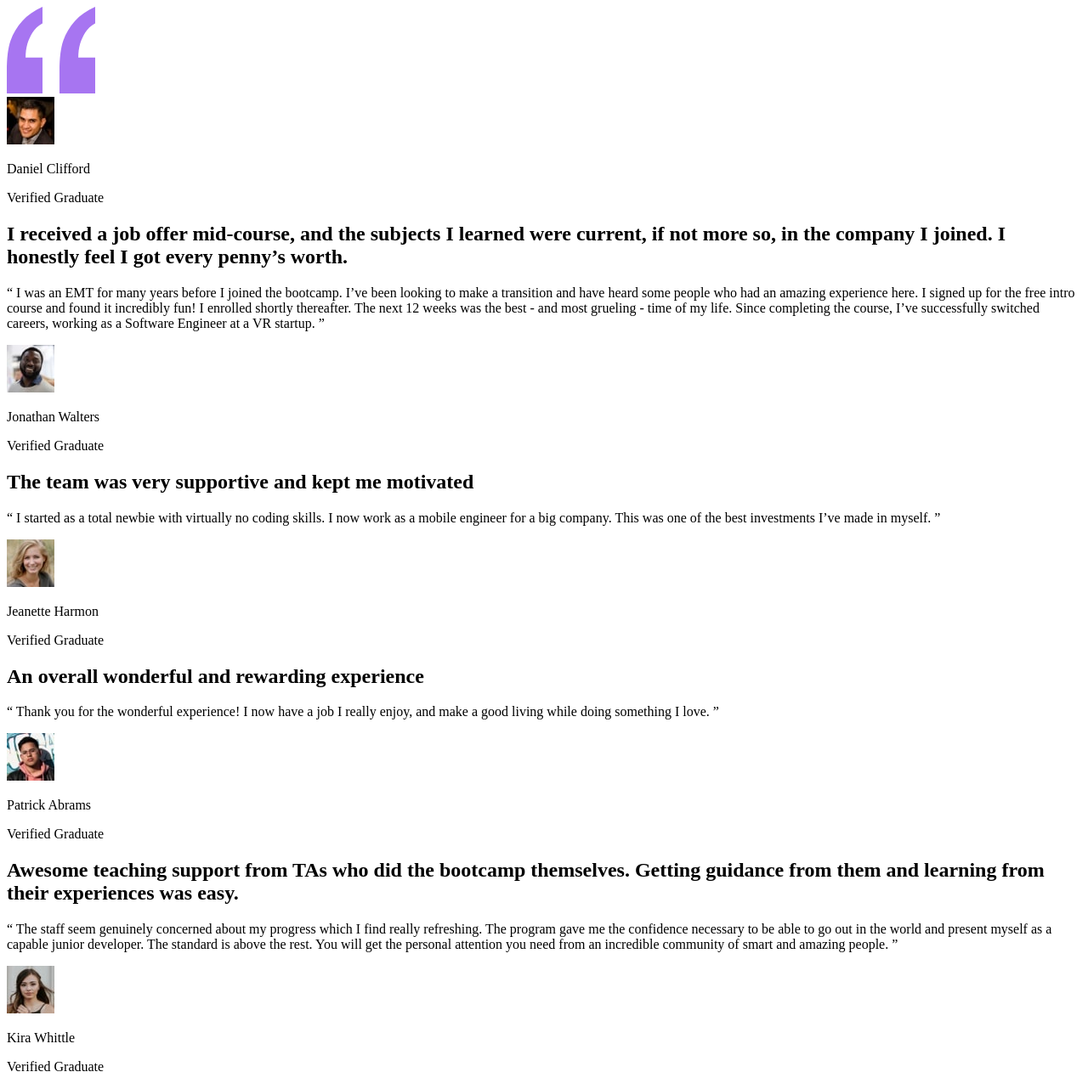
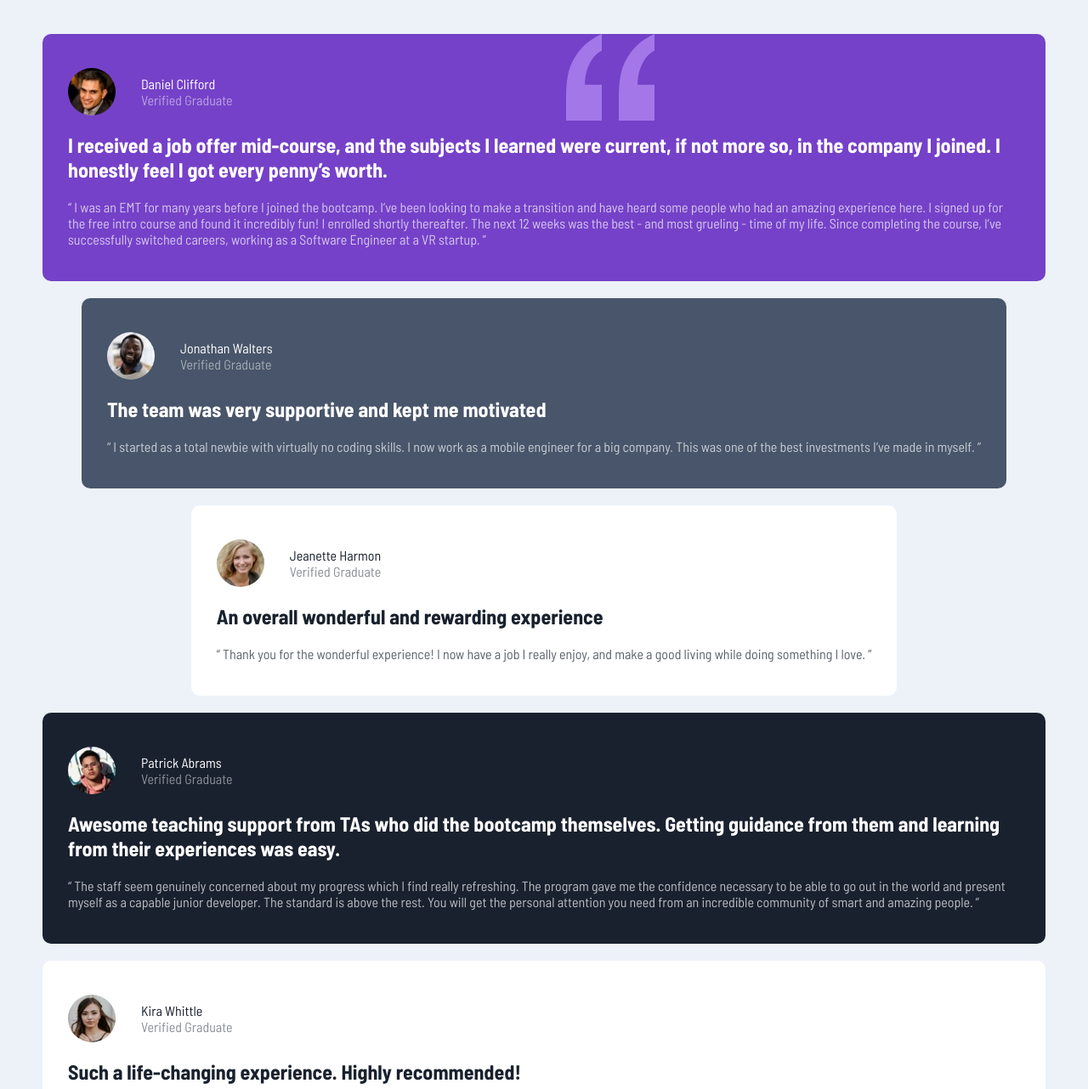
Before and after one commit to Louckoom/Testimonial_grid, a plain HTML site: page index.html in a window 1280 px wide. Shown: the top 1282 px of the page at 85% size. Drawn offline with Linux system fonts and the light colour scheme.

Commit message:
SCSS styling base cards done (v1)

```diff
--- /dev/null
+++ b/css/style.scss
@@ -0,0 +1,119 @@
+$purple : hsl(263, 55%, 52%);
+$dark_grayish_blue : hsl(217, 19%, 35%);
+$blackish_blue : hsl(219, 29%, 14%);
+$white : hsl(0, 0%, 100%);
+$lightgray : hsl(0, 0%, 81%);
+$grayish_blue : hsl(210, 46%, 95%);
+
+* {
+    margin: 0;
+    padding: 0;
+    width: auto;
+}
+
+@media (min-width:375px){
+    body {
+        background-color: $grayish_blue;
+        padding: 1.25rem 1.875rem;
+        font-family: "Barlow Semi Condensed", sans-serif;
+        font-weight: 400;
+        font-style: normal;
+
+        .all_cards {
+            display: flex;
+            flex-wrap: wrap;
+            justify-content: center;
+            gap: 20px;
+            margin: 20px;
+            .card_one_purple {
+                display: flex;
+                flex-direction: column;
+                gap: 20px;
+                background-color: $purple;
+                padding: 2.5rem 1.875rem;
+                border-radius: 10px;
+                color: $white;
+                .testimonial_text {
+                    opacity: 70%;
+                }
+            }
+            .card_two_gray {
+                display: flex;
+                flex-direction: column;
+                gap: 20px;
+                background-color: $dark_grayish_blue;
+                padding: 2.5rem 1.875rem;
+                border-radius: 10px;
+                color: $white;
+                .testimonial_text {
+                    opacity: 70%;
+                }
+            }
+            .card_three_white01 {
+                display: flex;
+                flex-direction: column;
+                gap: 20px;
+                background-color: $white;
+                padding: 2.5rem 1.875rem;
+                border-radius: 10px;
+                color: $blackish_blue;
+                .identity_text {
+                    p {
+                        color: $blackish_blue;
+                    }
+                }
+                .testimonial_text {
+                    opacity: 70%;
+                }
+            }
+            .card_four_darkblue {
+                display: flex;
+                flex-direction: column;
+                gap: 20px;
+                background-color: $blackish_blue;
+                padding: 2.5rem 1.875rem;
+                border-radius: 10px;
+                color: $white;
+                .testimonial_text {
+                    opacity: 70%;
+                }
+            }
+            .card_five_white02 {
+                display: flex;
+                flex-direction: column;
+                gap: 20px;
+                background-color: $white;
+                padding: 2.5rem 1.875rem;
+                border-radius: 10px;
+                color: $blackish_blue;
+                .identity_text {
+                    p {
+                        color: $blackish_blue;
+                    }
+                }
+                .testimonial_text {
+                    opacity: 70%;
+                }
+            }
+            .identity {
+                display: flex;
+                flex-direction: row;
+                align-items: center;
+                color: $white;
+                gap: 1.875rem;
+                img {
+                    border-radius: 360%;
+                }
+                .status{
+                    opacity: 50%;
+                }
+            }
+            svg {
+                position: absolute;
+                left: 52%;
+                opacity: 60%;
+              }
+        }
+
+    }
+}
--- a/index.html
+++ b/index.html
@@ -9,7 +9,7 @@
   <link rel="preconnect" href="https://fonts.gstatic.com" crossorigin>
   <link href="https://fonts.googleapis.com/css2?family=Barlow+Semi+Condensed:ital,wght@0,100;0,200;0,300;0,400;0,500;0,600;0,700;0,800;0,900;1,100;1,200;1,300;1,400;1,500;1,600;1,700;1,800;1,900&display=swap" rel="stylesheet">
 
-
+  <link rel="stylesheet" href="css/style.css">
   <link rel="icon" type="image/png" sizes="32x32" href="./images/favicon-32x32.png">
 
   <title>Frontend Mentor | Testimonial Cards</title>
@@ -22,14 +22,14 @@
 </head>
 <body>
   <main class="all_cards">
-
+    <svg width="104" height="102" xmlns="http://www.w3.org/2000/svg"><path d="M104 102V59.727H84.114c0-5.871.689-11.182 2.068-15.933 1.379-4.75 3.42-9.287 6.125-13.61C95.01 25.86 98.909 22.257 104 19.375V0c-9.758 4.27-17.712 9.874-23.864 16.813-6.151 6.939-10.712 14.545-13.681 22.818C63.485 47.904 62 59.941 62 75.74V102h42zm-62 0V59.727H22.114c0-5.871.689-11.182 2.068-15.933 1.379-4.75 3.42-9.287 6.125-13.61C33.01 25.86 36.909 22.257 42 19.375V0c-9.652 4.27-17.58 9.874-23.784 16.813C12.01 23.752 7.424 31.358 4.455 39.631 1.485 47.904 0 59.941 0 75.74V102h42z" fill="#c39bfe" fill-rule="nonzero"/></svg>
     <div class="card_one_purple">
-      <svg width="104" height="102" xmlns="http://www.w3.org/2000/svg"><path d="M104 102V59.727H84.114c0-5.871.689-11.182 2.068-15.933 1.379-4.75 3.42-9.287 6.125-13.61C95.01 25.86 98.909 22.257 104 19.375V0c-9.758 4.27-17.712 9.874-23.864 16.813-6.151 6.939-10.712 14.545-13.681 22.818C63.485 47.904 62 59.941 62 75.74V102h42zm-62 0V59.727H22.114c0-5.871.689-11.182 2.068-15.933 1.379-4.75 3.42-9.287 6.125-13.61C33.01 25.86 36.909 22.257 42 19.375V0c-9.652 4.27-17.58 9.874-23.784 16.813C12.01 23.752 7.424 31.358 4.455 39.631 1.485 47.904 0 59.941 0 75.74V102h42z" fill="#A775F1" fill-rule="nonzero"/></svg>
-
       <div class="identity">
         <img src="images/image-daniel.jpg" alt="Daniel_profile_picture">
+        <div class="identity_text">
           <p class="name">Daniel Clifford</p>
           <p class="status">Verified Graduate</p>
+        </div>
       </div>
 
       <div class="testimonial_title">
@@ -53,8 +53,10 @@
 
       <div class="identity">
         <img src="images/image-jonathan.jpg" alt="Jonathan_profile_picture">
+        <div class="identity_text">
           <p class="name">Jonathan Walters</p>
           <p class="status">Verified Graduate</p>
+        </div>
       </div>
 
       <div class="testimonial_title">
@@ -71,8 +73,10 @@
 
       <div class="identity">
         <img src="images/image-jeanette.jpg" alt="Jeanette_profile_picture">
+          <div class="identity_text">
             <p class="name">Jeanette Harmon</p>
             <p class="status">Verified Graduate</p>
+          </div>
       </div>
 
       <div class="testimonial_title">
@@ -91,8 +95,10 @@
 
       <div class="identity">
         <img src="images/image-patrick.jpg" alt="Patrick_profile_picture">
+        <div class="identity_text">
           <p class="name">Patrick Abrams</p>
           <p class="status">Verified Graduate</p>
+        </div>
       </div>
 
       <div class="testimonial_title">
@@ -114,8 +120,10 @@
 
       <div class="identity">
         <img src="images/image-kira.jpg" alt="Kira_profile_picture">
+        <div class="identity_text">
         <p class="name">Kira Whittle</p>
           <p class="status">Verified Graduate</p>
+        </div>
       </div>
 
       <div class="testimonial_title">
```
Also changed, not shown: css/style.css (added), 1 other file. Lines whose indentation alone changed are shown as unchanged.
